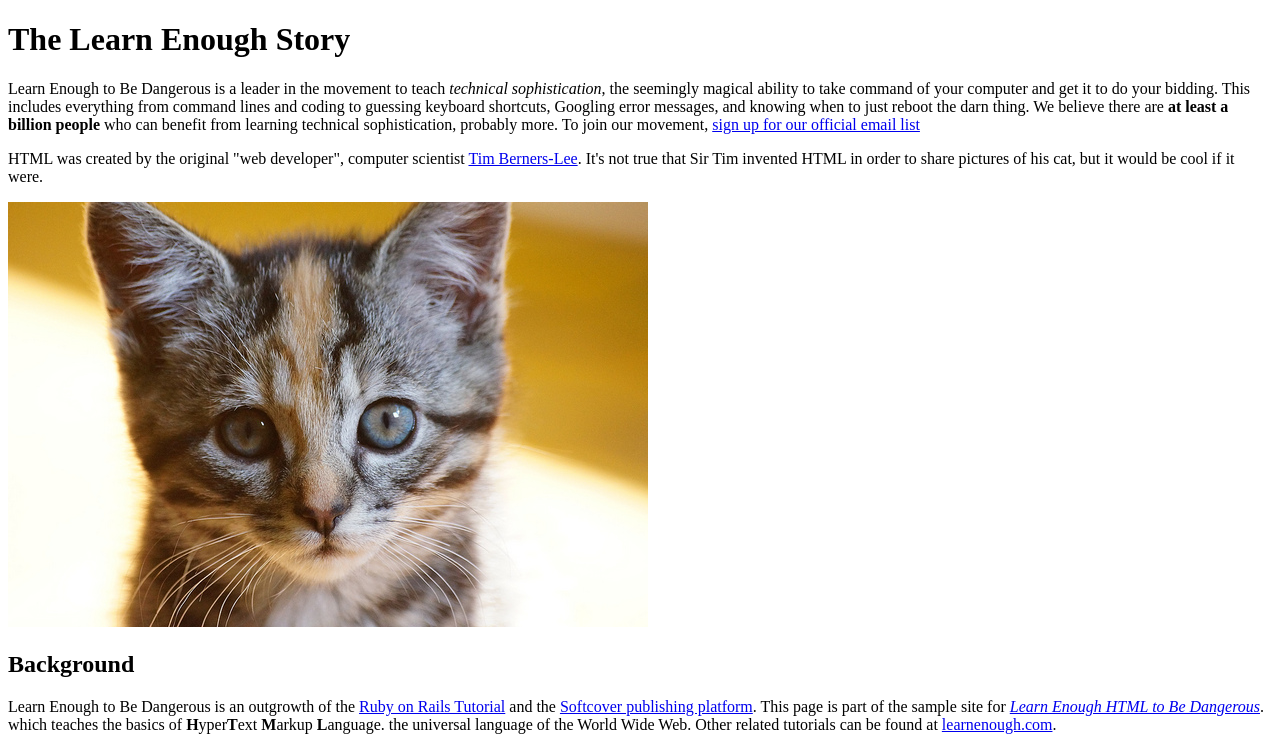
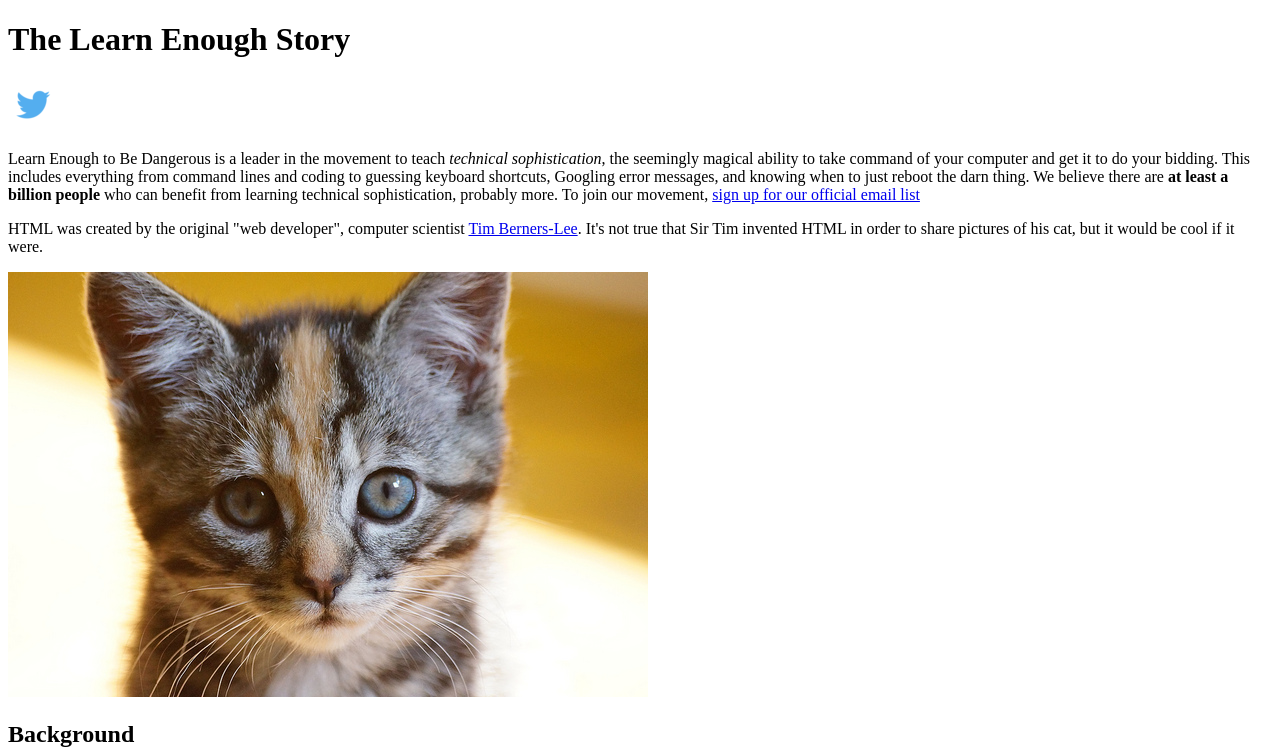
Before and after one commit to stalonesyl/sample_website, a plain HTML site: page index.html in a window 1280 px wide. Shown: the top 751 px of the page. Drawn offline with Linux system fonts and the light colour scheme.

Commit message:
Add Twitter logo and edit index

```diff
--- a/index.html
+++ b/index.html
@@ -7,7 +7,8 @@
   <body>
 
     <h1>The Learn Enough Story</h1>
-
+    <a href="https://twitter.com/learnenough">
+    <img src="images/small_twitter_logo.png"></a>
     <p>
       Learn Enough to Be Dangerous is a leader in the movement to teach
       <em>technical sophistication</em>, the seemingly magical ability to take
@@ -25,8 +26,8 @@
       Berners-Lee</a>. It's not true that Sir Tim invented HTML in order to
       share pictures of his cat, but it would be cool if it were.
     </p>
-
-    <img src="images/kitten.jpg" alt="An adorable kitten">
+    <a href="https://www.flickr.com/photos/deborah_s_perspective/14144861329">
+    <img src="images/kitten.jpg" alt="An adorable kitten"></a>
 
     <h2>Background</h2>
 
```
Also changed, not shown: images/small_twitter_logo.png (added).
